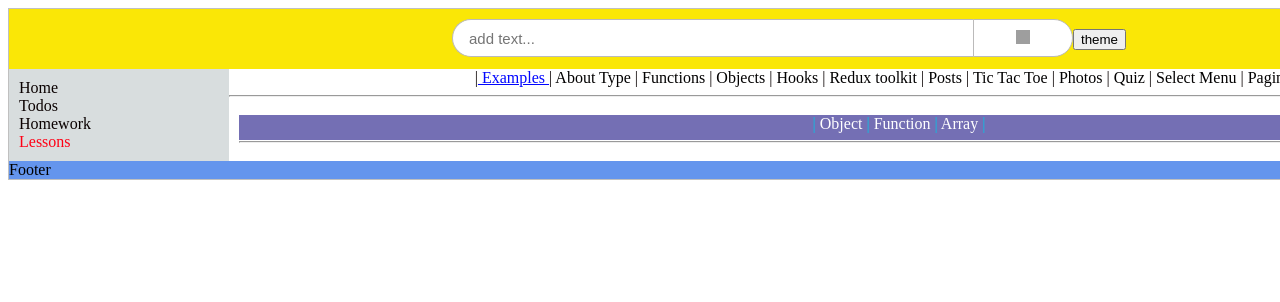
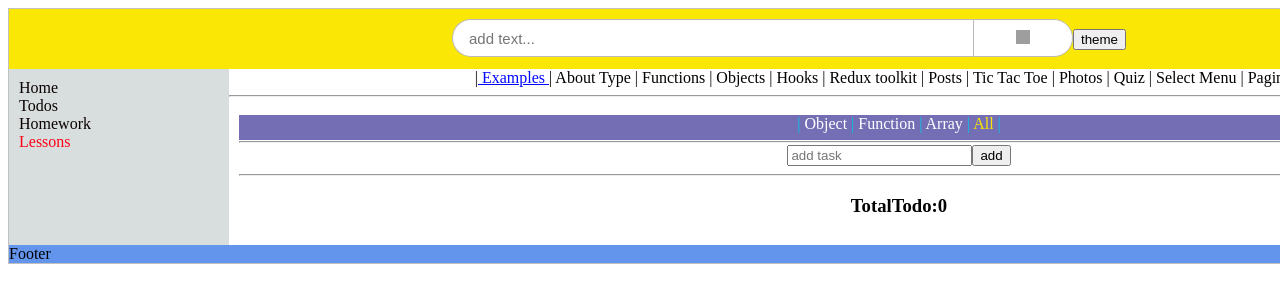
Before and after one commit to VladimirShumliaiev/Type-script-React, a React (Create React App) app in the folder my-app/: page /lessons/examples/examplesAll in a window 1280 px wide. Shown: the top 302 px of the page. Built offline with nearby package versions, Linux system fonts and the light colour scheme; grey boxes are pictures that could not be loaded.

Commit message:
28.06.2023+++

```diff
--- a/my-app/package.json
+++ b/my-app/package.json
@@ -12,6 +12,7 @@
     "@types/react": "^18.0.28",
     "@types/react-dom": "^18.0.10",
     "axios": "^1.4.0",
+    "overlayscrollbars": "^2.2.0",
     "react": "^18.2.0",
     "react-content-loader": "^6.2.1",
     "react-dom": "^18.2.0",
--- /dev/null
+++ b/my-app/src/Components/mainContent/Lessons/Components Lessons/Examples/ExampleComponents/ExampleAll/ExampleAll.jsx
@@ -0,0 +1,43 @@
+import React, {useState} from 'react';
+import ExampleAllInput from "./ExampleAllInput";
+import ExampleAllList from "./ExampleAllList";
+
+const ExampleAll = () => {
+    const [todos, setTodos] = useState([])
+    const [title, setTitle] = useState('')
+    const [count, setCount] = useState(0)
+
+    const addTask = () => {
+        setTodos([...todos,{title: title, completed: false, id: Date.now()}])
+        setTitle('')
+        setCount(count + 1)
+    }
+
+    const toggleTodo = (id) => {
+        setTodos(todos.map(e => {
+            if (id !== e.id) return e
+
+            return {
+                ...e,
+                completed: !e.completed
+            }
+        }))
+    }
+
+    const removeTodo = (id) => {
+        setTodos(todos.filter(e => e.id !== id))
+        setCount(count - 1)
+    }
+
+
+    return (
+        <div>
+            <ExampleAllInput title={title} setTitle={setTitle} addTodo={addTask}/>
+            <ExampleAllList toggleTodo={toggleTodo} removeTodo={removeTodo} todos={todos}/>
+            <hr/>
+            <h3>TotalTodo:{count}</h3>
+        </div>
+    );
+};
+
+export default ExampleAll;
--- /dev/null
+++ b/my-app/src/Components/mainContent/Lessons/Components Lessons/Examples/ExampleComponents/ExampleAll/ExampleAllInput.jsx
@@ -0,0 +1,17 @@
+import React from 'react';
+
+const ExampleAllInput = ({title, setTitle, addTodo}) => {
+
+    return (
+        <div>
+            <input
+                value={title}
+                onChange={e => setTitle(e.target.value)}
+                placeholder={'add task'}
+            />
+            <button onClick={addTodo}>add</button>
+        </div>
+    );
+};
+
+export default ExampleAllInput;
--- /dev/null
+++ b/my-app/src/Components/mainContent/Lessons/Components Lessons/Examples/ExampleComponents/ExampleAll/ExampleAllList.jsx
@@ -0,0 +1,22 @@
+import React from 'react';
+
+const ExampleAllList = ({todos, toggleTodo, removeTodo}) => {
+
+    return (
+        <div>
+            {todos.map(e => (
+                <div key={e.id}>
+                    <input
+                        type="checkbox"
+                        checked={e.completed}
+                        onChange={() => toggleTodo(e.id)}
+                    />
+                    {e.title}
+                    <button onClick={() => removeTodo(e.id)}>x</button>
+                </div>
+            ))}
+        </div>
+    );
+};
+
+export default ExampleAllList;
--- a/my-app/src/Components/mainContent/Lessons/Components Lessons/Examples/ExampleComponents/NavLinkExample/NavLinkExamples.tsx
+++ b/my-app/src/Components/mainContent/Lessons/Components Lessons/Examples/ExampleComponents/NavLinkExample/NavLinkExamples.tsx
@@ -17,6 +17,8 @@ const NavLinkExamples = () => {
             {'|'}
             <NavLink className={isActive} to={'examplesArray'}> Array </NavLink>
             {'|'}
+            <NavLink className={isActive} to={'examplesAll'}> All </NavLink>
+            {'|'}
         </div>
     );
 };
--- a/my-app/src/Components/mainContent/Lessons/Components Lessons/Examples/ExampleComponents/RoutingExample/RoutingExamples.tsx
+++ b/my-app/src/Components/mainContent/Lessons/Components Lessons/Examples/ExampleComponents/RoutingExample/RoutingExamples.tsx
@@ -3,6 +3,7 @@ import {Route, Routes} from "react-router-dom";
 import ExampleObjects from "../ExampleObjects";
 import ExampleFunctions from "../ExampleFunctions";
 import ExampleArrays from "../ExampleArrays";
+import ExampleAll from "../ExampleAll/ExampleAll";
 
 const RoutingExamples = () => {
     return (
@@ -11,6 +12,7 @@ const RoutingExamples = () => {
                 <Route path={'examplesObject'} element={<ExampleObjects/>}/>
                 <Route path={'examplesFunction'} element={<ExampleFunctions/>}/>
                 <Route path={'examplesArray'} element={<ExampleArrays/>}/>
+                <Route path={'examplesAll'} element={<ExampleAll/>}/>
             </Routes>
         </div>
     );
```
Also changed, not shown: 1 other file (tests, documents, lock files or other folders).
